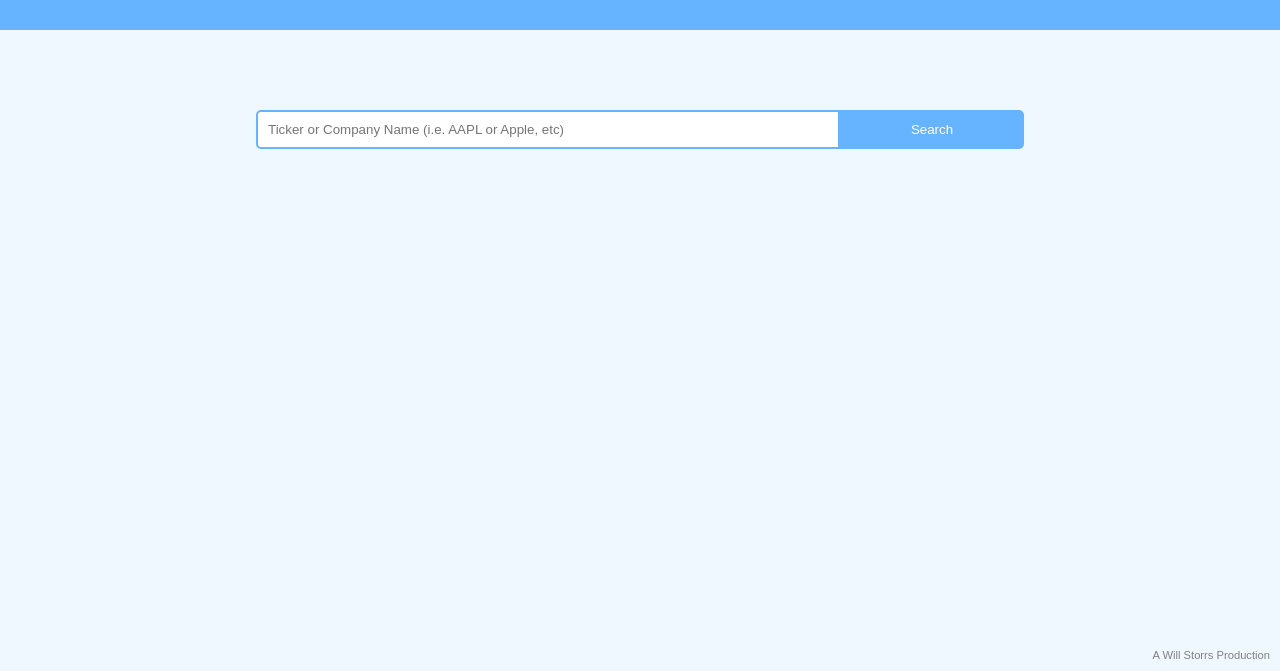
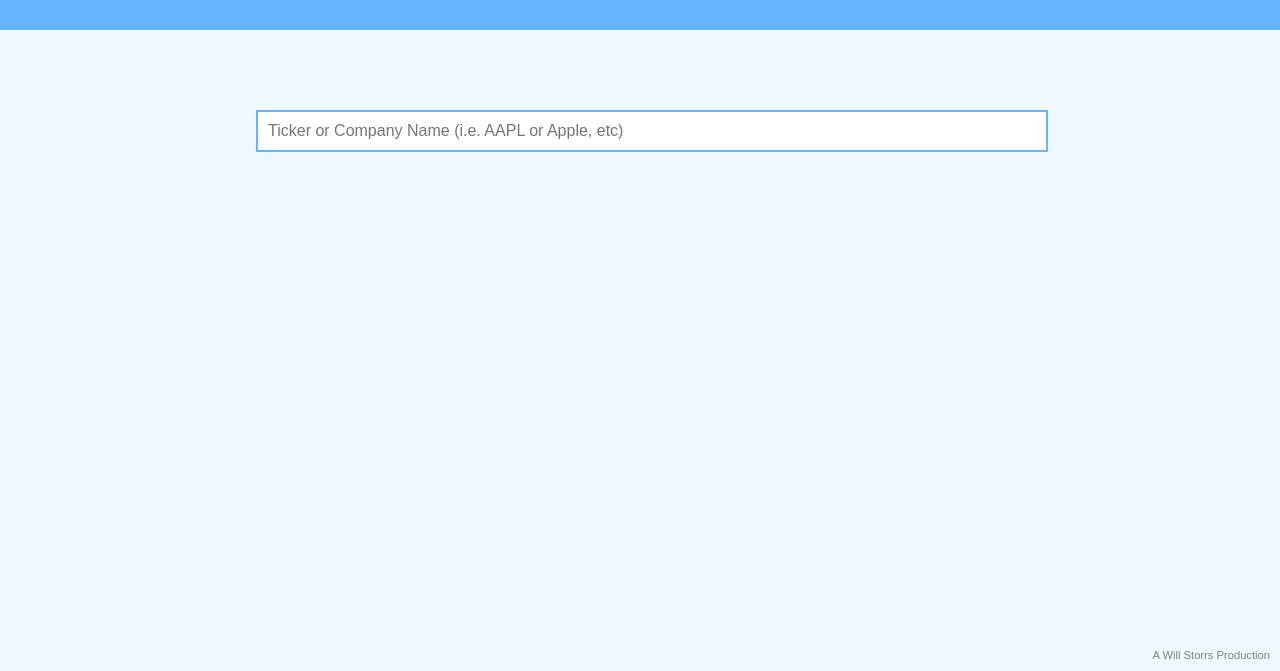
Before and after one commit to willstorrs/willstorrs.github.io, a plain HTML site: page index.html in a window 1280 px wide. Shown: the part 129-800 px from the top of the page. Drawn offline with Linux system fonts and the light colour scheme.

Commit message:
Add files via upload

```diff
--- a/app.css
+++ b/app.css
@@ -37,16 +37,26 @@ header h1 {
 }
 
 #search-elements {
+  position: relative;
   display: flex;
-  align-items: center;
+  align-items: flex-start;
   width: 100%;
+  padding-bottom: 10px;
+  background-color: #f0f8ff;
 }
 
 #search-input {
-  flex: 4;
+  position: absolute;
+  width: 100%;
+  z-index: 1;
+  background-color: #ffffff;
+  border: 2px solid #66b3ff;
   padding: 10px;
-  border: 2px solid #66b3ff;
-  border-radius: 5px 0px 0px 5px; /* Top left and bottom left rounded, top right and bottom right square */
+  font-family: 'Arial', sans-serif;
+  font-size: 16px;
+  color: #000000;
+  outline: none;
+  placeholder: "Ticker or Company Name (i.e. AAPL or Apple, etc)";
 }
 
 #search-form button {
```
